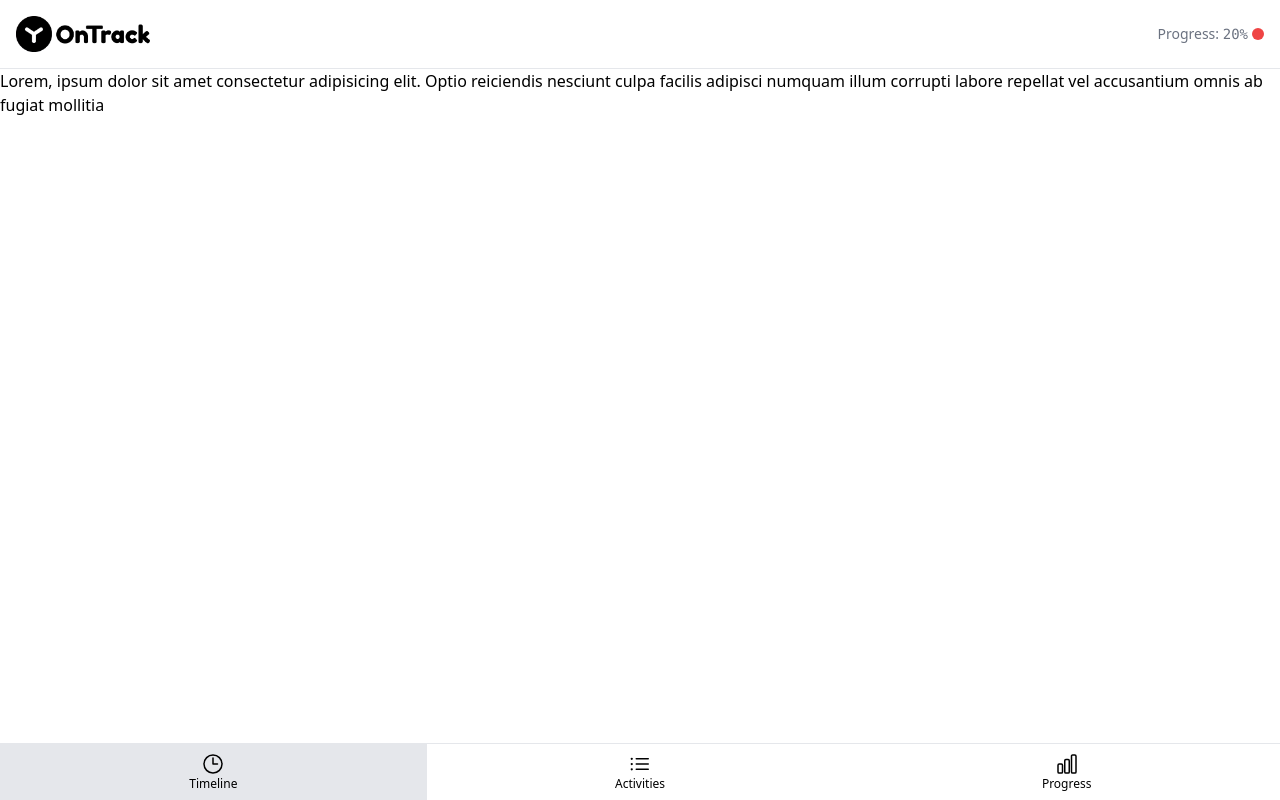
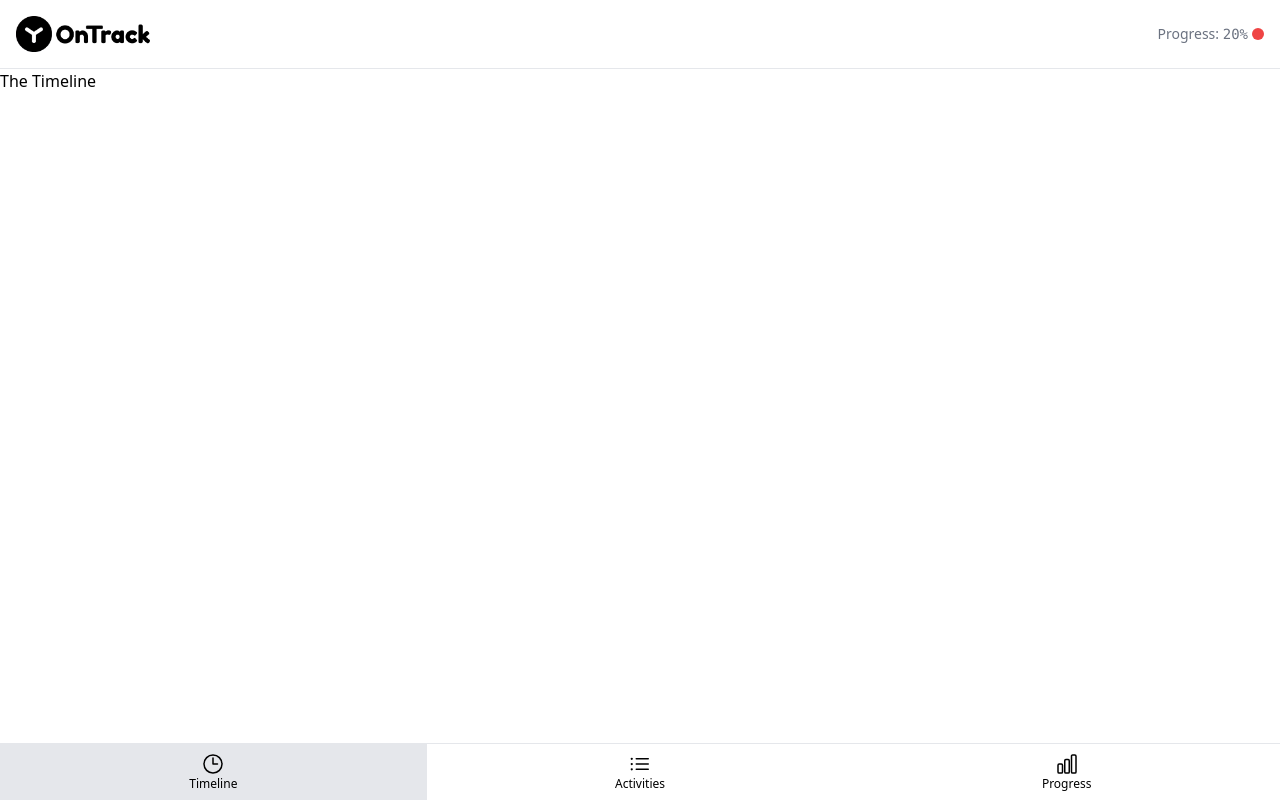
Before and after one commit to anlapaev/ontrack, a Vue app: page /#timeline in a window 1280 px wide. Built offline with nearby package versions, Linux system fonts and the light colour scheme.

Commit message:
10. Page components

```diff
--- a/src/App.vue
+++ b/src/App.vue
@@ -1,14 +1,37 @@
 <script setup>
+import { ref, onMounted } from 'vue'
 import TheHeader from '@/components/TheHeader.vue'
 import TheNav from '@/components/TheNav.vue'
+import TheTimeline from './pages/TheTimeline.vue'
+import TheActivities from './pages/TheActivities.vue'
+import TheProgress from './pages/TheProgress.vue'
+import { PAGE_TIMELINE, PAGE_ACTIVITIES, PAGE_PROGRESS } from '@/constans'
+
+const currentPage = ref(normalizePageHash())
+
+function normalizePageHash() {
+    const hash = window.location.hash.slice(1)
+    if ([PAGE_TIMELINE, PAGE_ACTIVITIES, PAGE_PROGRESS].includes(hash)) {
+        return hash
+    } else {
+        window.location.hash = PAGE_TIMELINE
+        return PAGE_TIMELINE
+    }
+}
+
+onMounted(() => {
+    window.addEventListener('hashchange', () => {
+        currentPage.value = normalizePageHash()
+    })
+})
 </script>
 
 <template>
     <TheHeader />
     <main class="flex flex-grow flex-col">
-        Lorem, ipsum dolor sit amet consectetur adipisicing elit. Optio reiciendis nesciunt culpa
-        facilis adipisci numquam illum corrupti labore repellat vel accusantium omnis ab fugiat
-        mollitia
+        <TheTimeline v-show="currentPage === PAGE_TIMELINE" />
+        <TheActivities v-show="currentPage === PAGE_ACTIVITIES" />
+        <TheProgress v-show="currentPage === PAGE_PROGRESS" />
     </main>
-    <TheNav />
+    <TheNav :current-page="currentPage" @navigate="currentPage = $event" />
 </template>
--- a/src/components/TheNav.vue
+++ b/src/components/TheNav.vue
@@ -1,23 +1,16 @@
 <script setup>
-import { ref } from 'vue'
 import { ClockIcon, ListBulletIcon, ChartBarIcon } from '@heroicons/vue/24/outline'
 import { PAGE_TIMELINE, PAGE_ACTIVITIES, PAGE_PROGRESS } from '@/constans'
 import NavItem from '@/components/NavItem.vue'
+
+defineProps(['currentPage'])
+
+const emit = defineEmits(['navigate'])
 
 const navItems = {
     [PAGE_TIMELINE]: ClockIcon,
     [PAGE_ACTIVITIES]: ListBulletIcon,
     [PAGE_PROGRESS]: ChartBarIcon
-}
-
-const currentPage = ref(normalizePageHash())
-function normalizePageHash() {
-    const hash = window.location.hash.slice(1)
-    if (Object.keys(navItems).includes(hash)) {
-        return hash
-    }
-    window.location.hash = PAGE_TIMELINE
-    return PAGE_TIMELINE
 }
 </script>
 
@@ -29,7 +22,7 @@ function normalizePageHash() {
                 :key="page"
                 :href="`#${page}`"
                 :class="{ 'pointer-events-none bg-gray-200': currentPage === page }"
-                v-on:click="currentPage = page"
+                v-on:click="emit('navigate', page)"
             >
                 <component :is="icon" class="h-6 w-6" /> {{ page }}
             </NavItem>
--- /dev/null
+++ b/src/pages/TheActivities.vue
@@ -0,0 +1,3 @@
+<template>
+    <h1>The Activities</h1>
+</template>
--- /dev/null
+++ b/src/pages/TheProgress.vue
@@ -0,0 +1,3 @@
+<template>
+    <h1>The Progress</h1>
+</template>
--- /dev/null
+++ b/src/pages/TheTimeline.vue
@@ -0,0 +1,3 @@
+<template>
+    <h1>The Timeline</h1>
+</template>
```
